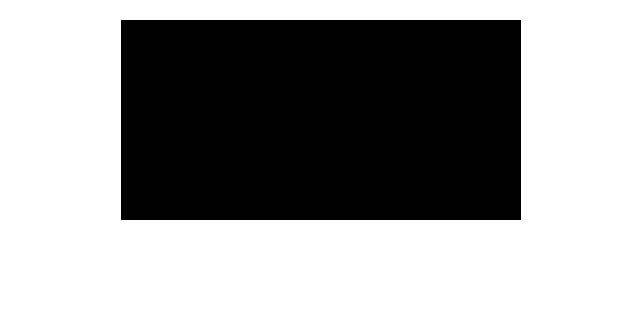
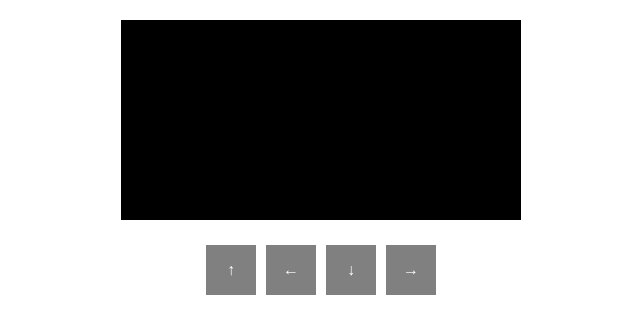
Before and after one commit to Albin-Thapaliya/snake-game, a plain HTML site: page index.html in a window 1280 px wide. Shown: the whole page, without its empty margins (319-959 px from the left). Drawn offline with Linux system fonts and the light colour scheme.

Commit message:
ading input

```diff
--- a/index.html
+++ b/index.html
@@ -9,6 +9,12 @@
   <div id="game-container">
     <canvas id="gc" class="game-canvas"></canvas>
   </div>
+  <div class="keys">
+  <div class="arr up">↑</div>
+  <div class="arr left">←</div>
+  <div class="arr down">↓</div>
+  <div class="arr right">→</div>
+</div>
   <script src="game.js"></script>
 </body>
 </html>
--- a/style.css
+++ b/style.css
@@ -16,3 +16,20 @@ body {
   width: 100%;
   height: auto;
 }
+
+.keys {
+  display: flex;
+  justify-content: center;
+  margin-top: 10px;
+}
+
+.arr {
+  cursor: pointer;
+  width: 50px;
+  height: 50px;
+  margin: 5px;
+  background: gray;
+  color: white;
+  text-align: center;
+  line-height: 50px;
+}
```
